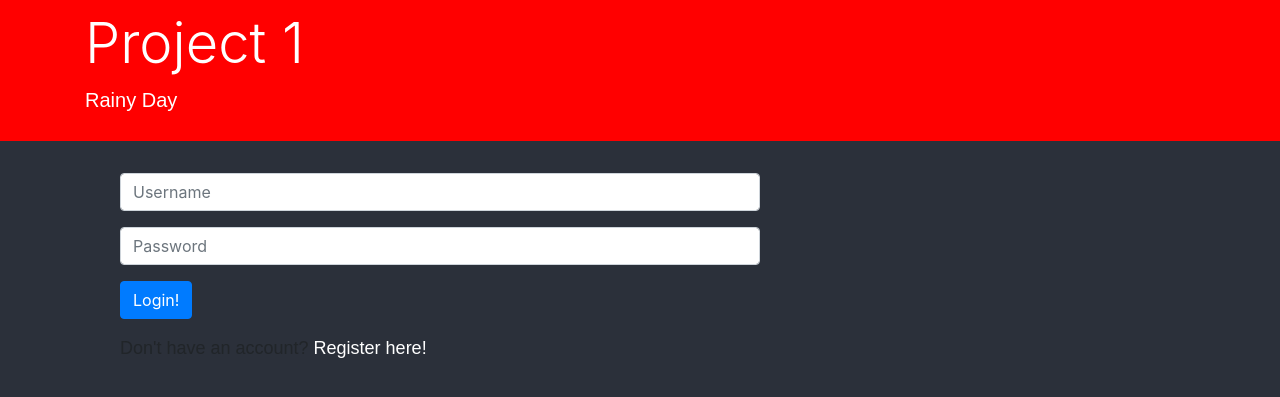
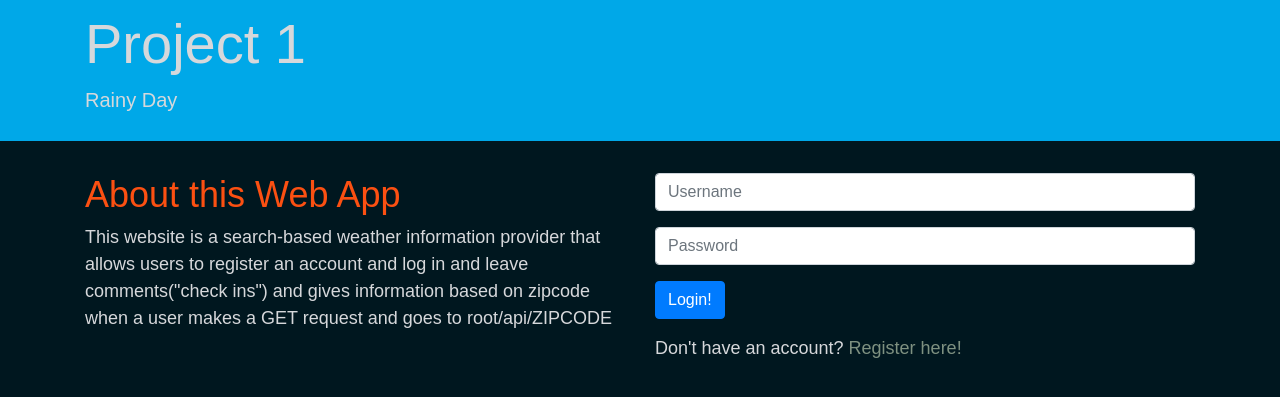
Before and after one commit to calimartin1222/project1, a Flask app: page / in a window 1280 px wide. Shown: the top 397 px of the page. Run offline with Flask 2, Linux system fonts and the light colour scheme; some libraries are stand-ins or nearby versions.

Commit message:
finishing touches

```diff
--- a/application.py
+++ b/application.py
@@ -45,14 +45,15 @@ def account():
     match = db.execute("SELECT * FROM userinfo WHERE uname = :uname AND pword = pword", {"uname": uname, "pword": pword}).fetchone()
     #checks if the username and password already exist in the database and returns an error if it does
     if match is not None:
-        return render_template("error.html", message="Username already exists. Please choose another")
+        return render_template("error.html", message="Username already exists. Please choose another",
+        goto= "/register", gototext="Back to Register")
     #adds the info the user has provided into the database
     db.execute("INSERT INTO userinfo (first, uname, pword) VALUES (:first, :uname, :pword)",
             {"first": first, "uname": uname, "pword": pword})
     #actually runs the code above
     db.commit()
     #renders the alert page with a message telling the user they were successful in making their account
-    return render_template("alert.html", message="Congrats on making your account!")
+    return render_template("alert.html", message="Congrats on making your account!", goto="/", gototext="Back to Login")
 
 @app.route("/dashboard", methods=["POST"])
 def login():
@@ -65,7 +66,7 @@ def login():
     match = db.execute("SELECT * FROM userinfo WHERE uname = :uname AND pword = :pword", {"uname": uname, "pword": pword}).fetchone()
     #checks if the username and password already exist in the database and returns an error if it does not
     if match is None:
-        return render_template("error.html", message="Wrong username or password")
+        return render_template("error.html", message="Wrong username or password", goto="/", gototext="Back to Login")
     #sets global variable 'userLoggedIn' to the user's username so it can be referenced later
     userLoggedIn=uname
     #renders the dashboard page once the user has logged in, and sends the variable 'userLoggedIn'
@@ -75,7 +76,7 @@ def login():
 def logout():
     global userLoggedIn
     #renders the alert page with a message telling the user they were successful in logging out of their account
-    return render_template("alert.html", message = " Thank you for visiting, " + userLoggedIn + "!")
+    return render_template("alert.html", message = " Thank you for visiting, " + userLoggedIn + "!", goto="/", gototext="Back to Home")
     #resets global variables
     userLoggedIn = ""
     currLocationID=""
@@ -97,8 +98,9 @@ def results():
         matches = db.execute("SELECT city, state, zip FROM locations WHERE city = :loc OR zip = :loc;", {"loc": location}).fetchone()
     # if, after going through all possible inputs, there are no matches in the database,
     #renders the error page telling the user that it was not a match with anything in the database
-    if len(matches) == 0:
-        return render_template("error.html", message="Not a valid city or zipcode")
+    if matches is None:
+        return render_template("error.html", message="Not a valid city or zipcode", goto="/",
+        gototext="Back to Home", userLoggedIn=userLoggedIn)
     #creates a list with readable matches by trimming the results
     #of the psql command ('matches') and inserting those values in a new list
     matchesSend = []
@@ -113,8 +115,42 @@ def results():
 def weather(location):
     global userLoggedIn
     global currLocationID
+    locationData = ""
+
     #gets the city from the variable 'location'
     location = location.split("'")[0]
+
+    #sets the variable 'cityId' to the id of the location with the same city in the locations database as the url
+    cityId = str(db.execute("SELECT id FROM locations WHERE city = :location;", {"location": location}).fetchone())
+    #checks if the zipcode has a corresponding id in the database, and returns an error if it does not
+    if cityId is None:
+        return jsonify({"error": "Invalid zipcode"}), 422
+    #trims the variable 'cityId' to use to select later
+    cityId = cityId[1:(len(cityId)-2)]
+
+    #sets the variables needed for the json information to the corresponding values based on the
+    #id of the location in the locations datatable stored in the variable 'cityId'
+    placeName = str(db.execute("SELECT city FROM locations WHERE id = :id;", {"id": cityId}).fetchone())
+    stateName = str(db.execute("SELECT state FROM locations WHERE id = :id;", {"id": cityId}).fetchone())
+    lat = str(db.execute("SELECT lat FROM locations WHERE id = :id;", {"id": cityId}).fetchone())
+    longi = str(db.execute("SELECT long FROM locations WHERE id = :id;", {"id": cityId}).fetchone())
+    zipCode = str(db.execute("SELECT zip FROM locations WHERE id = :id;", {"id": cityId}).fetchone())
+    pop = str(db.execute("SELECT pop FROM locations WHERE id = :id;", {"id": cityId}).fetchone())
+    #sets the variable 'checkIns' for the json information to the number of check ins of the location
+    # based on the id of the location in the checkins datatable stored in the variable 'cityId'
+    checkIns = str(db.execute("SELECT COUNT(comment) FROM checkins WHERE location = :id;", {"id": cityId}).fetchall())
+
+    #trims the variables that were just set to readable text
+    placeName = placeName[2:(len(placeName)-3)]
+    stateName = stateName[2:(len(stateName)-3)]
+    lat = lat[2:(len(lat)-3)]
+    longi = longi[2:(len(longi)-3)]
+    zipCode = zipCode[2:(len(zipCode)-3)]
+    pop = pop[2:(len(pop)-3)]
+    checkIns = checkIns[2:(len(checkIns)-3)]
+    #concatinates a string with all location info
+    locationData = placeName + ", " + stateName + ", " + zipCode + ", at " + lat + ", " + longi + " with a population of " + pop + " and " + checkIns + " check-ins."
+
     #sets the variable 'currLocationID' to the id of the city the user wanted
     currLocationID =str(db.execute("SELECT id FROM locations WHERE city = :city;",{"city": location}).fetchone())
 
@@ -147,7 +183,7 @@ def weather(location):
     hum = ("The Current Humidity is : " + str(100*(data['currently']['humidity']))+"%")
     #returns weather.html and sends the above variables
     return render_template("weather.html", location=location, summary=summary,
-    hum = hum, currTemp = currTemp, dp = dp, userLoggedIn=userLoggedIn)
+    hum = hum, currTemp = currTemp, dp = dp, userLoggedIn=userLoggedIn, locationData=locationData)
 
 @app.route("/search/weather/check-in/", methods=["POST"])
 def checkIn():
@@ -164,10 +200,10 @@ def checkIn():
         db.execute("INSERT INTO checkins (location, username, comment) VALUES (:x, :y, :z)", {"x": currLocationID, "y": userLoggedIn, "z": comment})
         db.commit()
         #renders the alert page with a message telling the user they were successful in making their comment
-        return render_template("alert.html", message="Your comment " + comment + " was added!")
+        return render_template("alert.html", message="Your comment " + comment + " was added!", goto="/", gototext="Back to Home")
     else:
         #renders the error page with a message telling the user they already made a comment about that location
-        return render_template("error.html", message="You've already made a comment about this location")
+        return render_template("error.html", message="You've already made a comment about this location", goto="/", gototext="Back to Home")
 
 @app.route("/api/<string:zip>")
 def zip_api(zip):
--- a/static/styles.css
+++ b/static/styles.css
@@ -1,37 +1,33 @@
 /*global attribute*/
 body
 {
-    background-color: #2B303A;
-}
-
-/*any element with the tag <form>, class title, and class info will have a left margin of 120px*/
-form, .title, .info{
-    margin-left:120px;
+    background-color: #00171F;
+    font-family: sans-serif;
 }
 
 /*any element with the class half-page will have a width of 50% of the page*/
 .half-page{
     width: 50%;
+    margin-left: 120px;
 }
 
 /*any element with the tag <p> will have a sans-seirf font type and a font size of 18px*/
 p {
-    font-family: sans-serif;
+    color: #D6D8DB;
     font-size: 18px;
+}
+
+/*any text with the class title will have these attributes*/
+.title{
+    color: #FB5012;
+    font-size: 36px;
 }
 
 /*stylizes the bootstrap jumbotron*/
 #header{
     padding:10px;
-    background-color:red;
-    color:white;
-}
-
-/*any text with the class title will have these attributes*/
-.title{
-    color: green;
-    font-size: 36px;
-    font-weight: bold;
+    background-color:#00A8E8;
+    color: #D6D8DB;
 }
 
 /*sets the width of the search box on the dashboard page*/
@@ -41,10 +37,10 @@ p {
 
 /*makes links not blue*/
 a {
-    color: white;
+    color: #7E9181;
 }
 
 /*styles links so when the user hovers over them, they will have these attributes*/
 a:hover {
-    color: hotpink;
+    color: #D6D8DB;
 }
--- a/templates/index.html
+++ b/templates/index.html
@@ -3,8 +3,19 @@
     Home
 {% endblock %}
 {% block body %}
+<!--2 column grid layout code referenced from https://getbootstrap.com/docs/4.0/layout/grid/-->
+<div class="container">
+  <div class="row">
+    <div class="col-sm">
+      <h1 class="title">About this Web App</h1>
+        <p class="info">This website is a search-based weather information provider that
+        allows users to register an account and log in and leave
+        comments("check ins") and gives information based on zipcode
+        when a user makes a GET request and goes to root/api/ZIPCODE</p>
+      </div>
+    <div class="col-sm">
       <!--form code referenced from https://getbootstrap.com/docs/4.0/components/forms/-->
-  <form action="{{ url_for('login') }}" method="post" class="half-page">
+      <form action="{{ url_for('login') }}" method="post" class="half-page-right">
         <div class="form-group">
           <input class="form-control" name="uname" placeholder="Username">
         </div>
@@ -19,5 +30,9 @@
         <!--link to register page if user doesn't have an account-->
         <p>Don't have an account? <a href="{{ url_for('register') }}">Register here!</a></p>
       </form>
+    </div>
+    </div>
+  </div>
+</div>
 
 {% endblock %}
```
Also changed, not shown: d5fb8jlal9hkoa.sql (added, +47 -0 lines), templates/alert.html (+7 -6 lines), templates/dash.html (+6 -2 lines), templates/error.html (+8 -6 lines), templates/results.html (+7 -4 lines), templates/weather.html (+14 -4 lines). Lines whose indentation alone changed are shown as unchanged.
